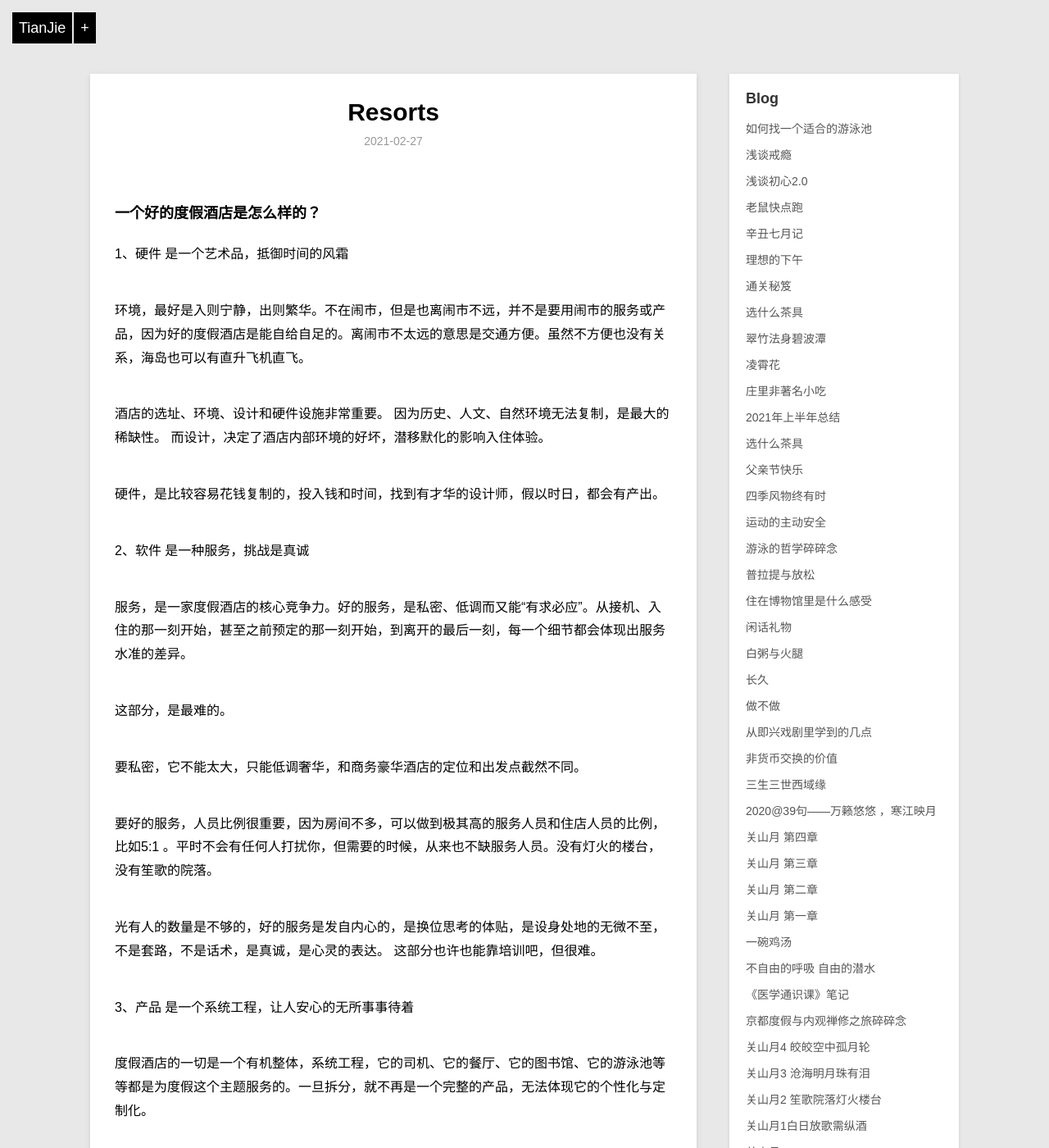
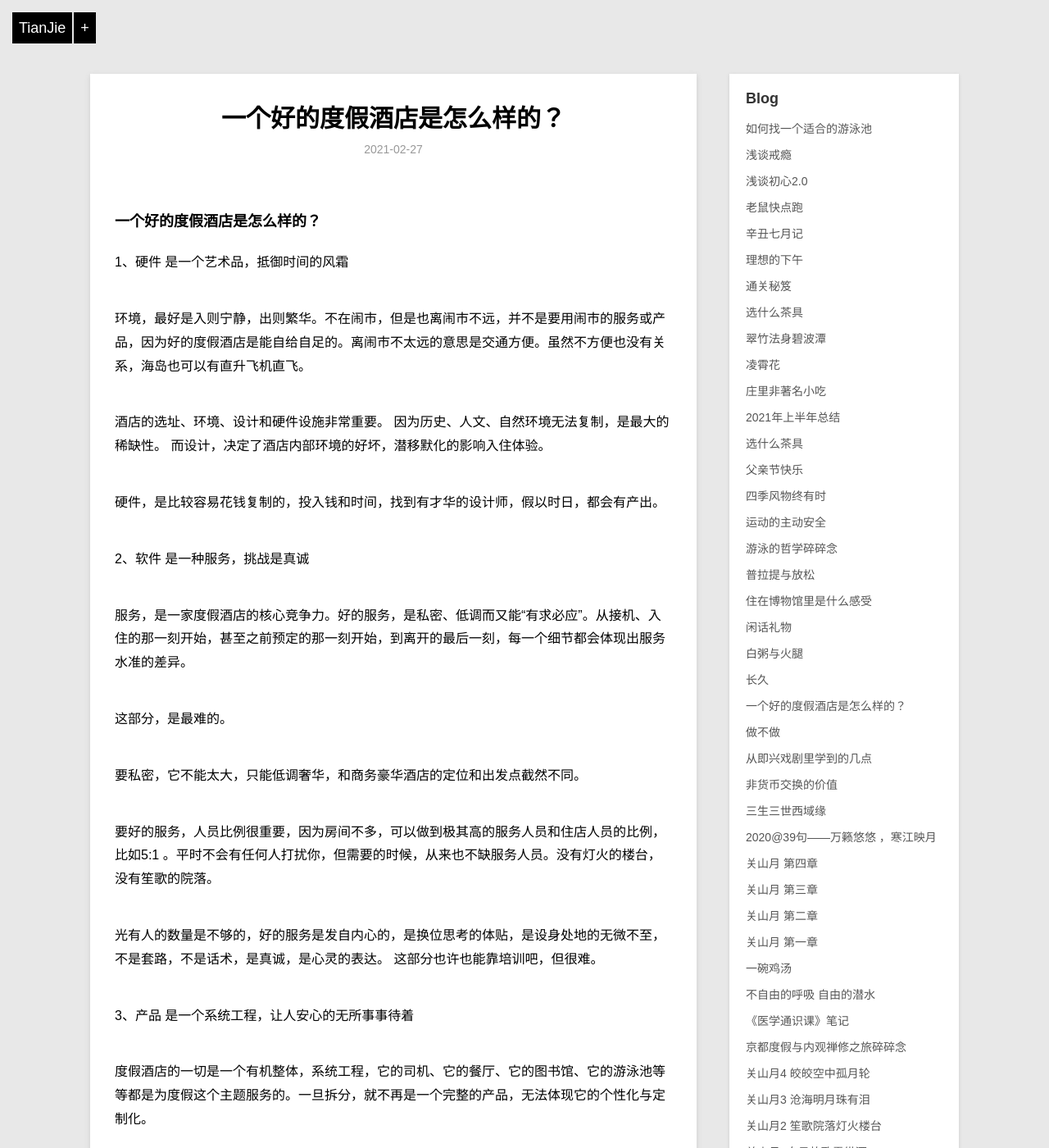
Before and after one commit to violettianjie/violettianjie.github.io, a Jekyll site: the page built from _posts/blog/2021-02-27-resorts.md, in a window 1280 px wide and 1400 px high. Shown: the whole window at 82% size. Built offline with Jekyll 4.4.1, drawn with Linux system fonts in a browser that asks for light colours; our own code applies the rules of GitHub Pages for plain Markdown files.

Commit message:
Update 2021-02-27-resorts.md

```diff
--- a/_posts/blog/2021-02-27-resorts.md
+++ b/_posts/blog/2021-02-27-resorts.md
@@ -1,4 +1,9 @@
-
+---
+layout: post
+title: " 一个好的度假酒店是怎么样的？ "
+description: "观点商榷"
+category: blog
+---
 
 ### 一个好的度假酒店是怎么样的？
 
```
